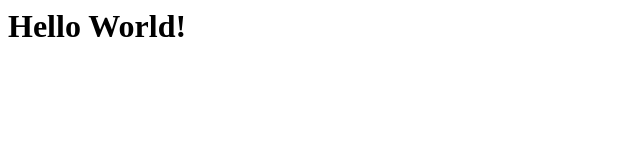
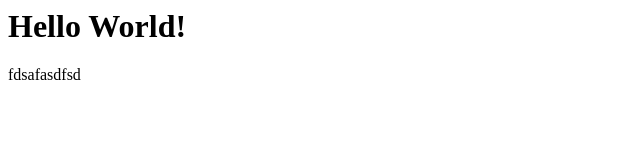
Before and after one commit to kenjetai/CoSoft, a plain HTML site: page index.html in a window 1280 px wide. Shown: the full height of the page, 0-640 px from the left. Drawn offline with Linux system fonts and the light colour scheme.

Commit message:
modified index.html

```diff
--- a/index.html
+++ b/index.html
@@ -7,5 +7,7 @@
 
 <body>
 	<div><h1>Hello World!</h1></div>
+
+	<span>fdsafasdfsd</span>
 </body>
 </html>
```
